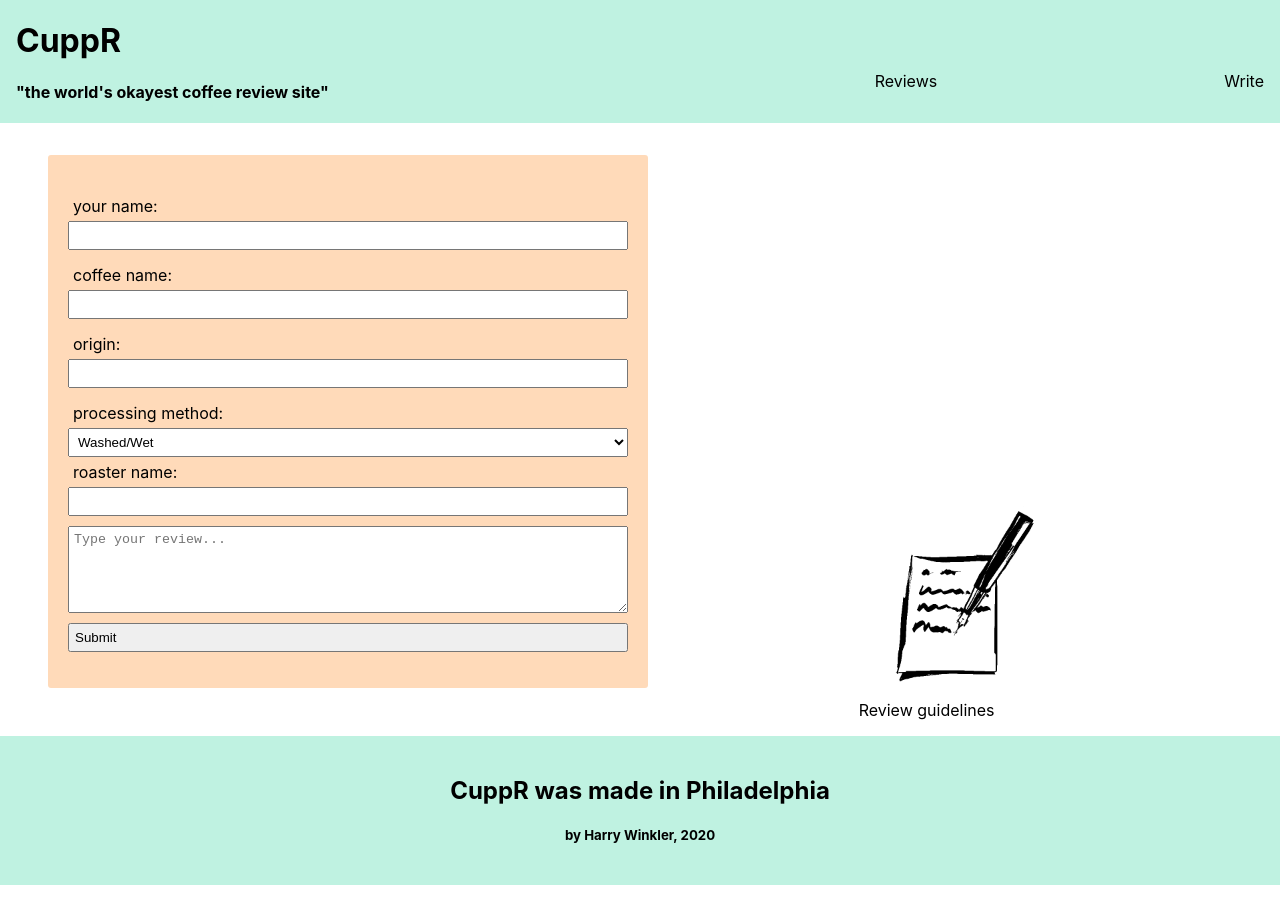
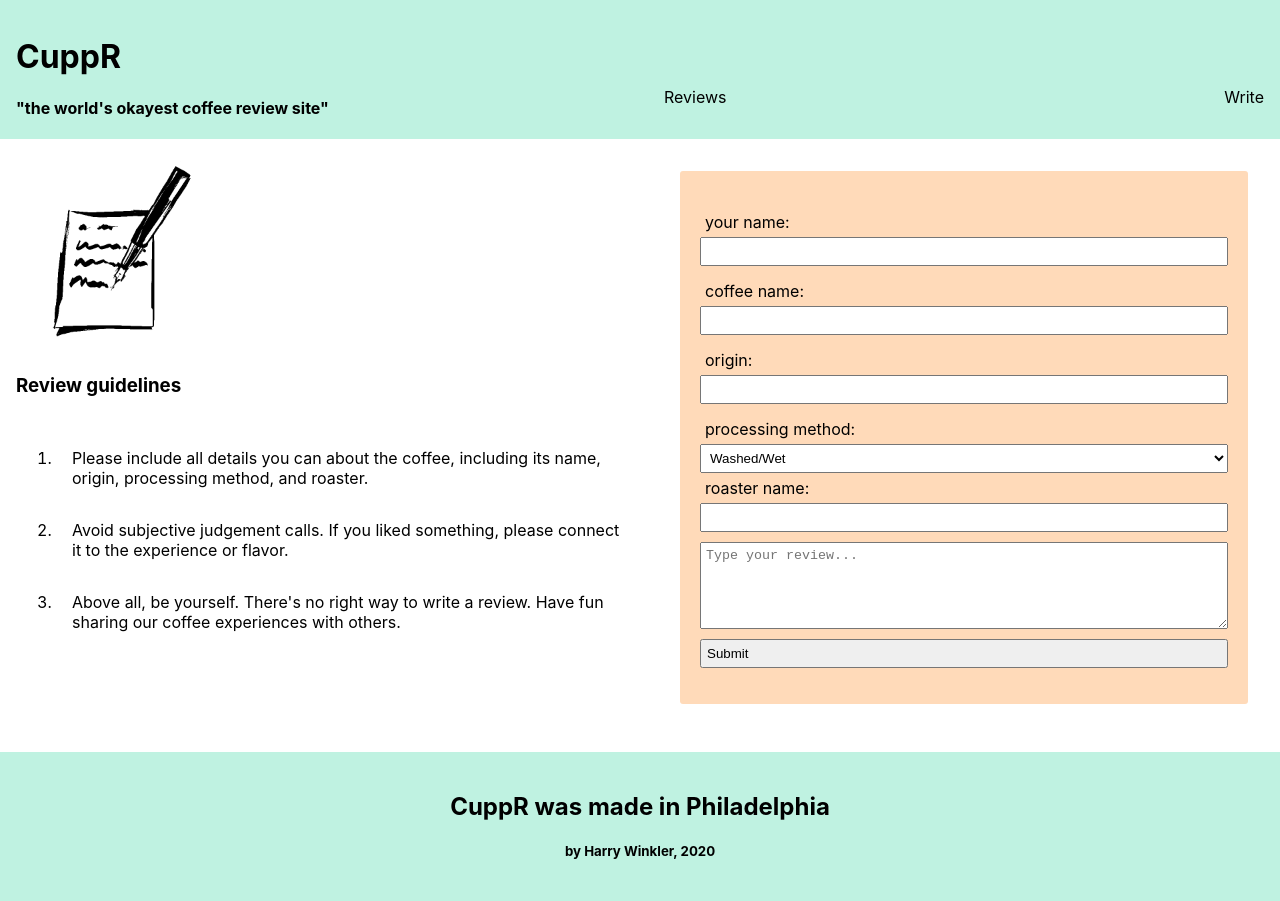
Before and after one commit to fumbl3b/cuppr-client, a React (Create React App) app: page /Write in a window 1280 px wide. Built offline with nearby package versions, Linux system fonts and the light colour scheme; no server answers.

Commit message:
additional content

```diff
--- a/src/Components/Container/Containers.css
+++ b/src/Components/Container/Containers.css
@@ -6,8 +6,9 @@
 .left-container {
   text-align: left;
   padding-left: 1em;
+  padding-top: 1em;
   /* background-color: rgb(191, 242, 225); */
-  flex: 2;
+  flex: 1;
 }
 
 .right-container {
--- a/src/Components/Write/Write.css
+++ b/src/Components/Write/Write.css
@@ -1,3 +1,9 @@
+/* .review-submit-container > * {
+  display: flex;
+  flex-wrap: wrap;
+  flex-direction: row;
+} */
+
 .write-form {
   background-color: peachpuff;
   margin: 2em;
--- a/src/Components/Write/Write.js
+++ b/src/Components/Write/Write.js
@@ -9,6 +9,15 @@ export default function Write(props) {
   return(
     <>
     <LeftContainer>
+    <img src={write} alt="review image" style={{ width: '200px' }} />
+      <h3>Review guidelines</h3>
+      <ol>
+        <li>Please include all details you can about the coffee, including its name, origin, processing method, and roaster.</li>
+        <li>Avoid subjective judgement calls.  If you liked something, please connect it to the experience or flavor.</li>
+        <li>Above all, be yourself.  There's no right way to write a review.  Have fun sharing our coffee experiences with others.</li>
+      </ol>
+    </LeftContainer>
+    <RightContainer>
     <form className='write-form' onChange={props.handleInputChange}
       onSubmit={props.handleReviewSubmit}
       value={props.values}>
@@ -43,10 +52,7 @@ export default function Write(props) {
         <button type='submit '>Submit</button>
       </div>
     </form>
-    </LeftContainer>
-    <RightContainer>
-      <img src={write} alt="review image" style={{ width: '200px' }} />
-      Review guidelines
+
     </RightContainer>
     </>
   )
```
